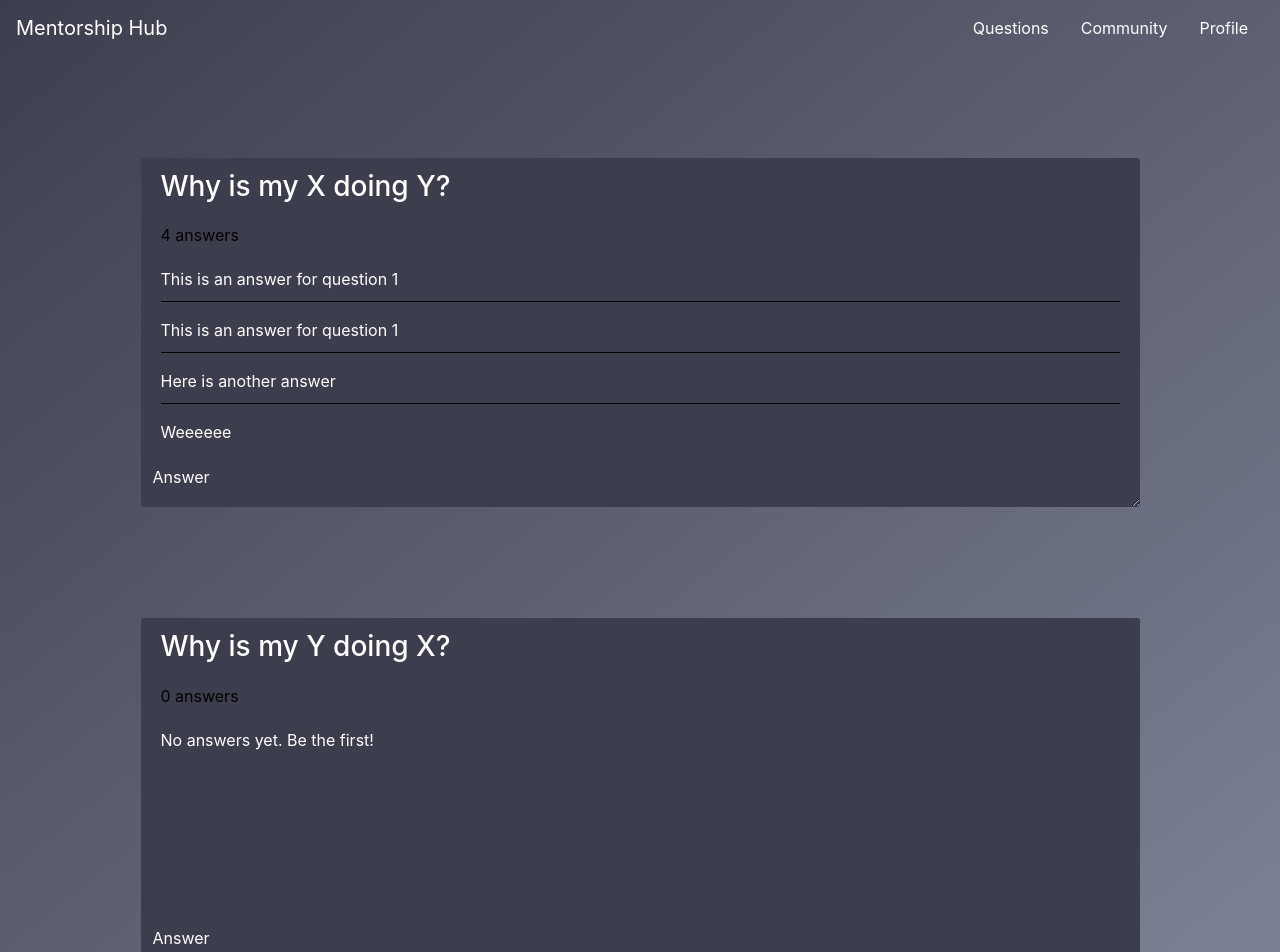
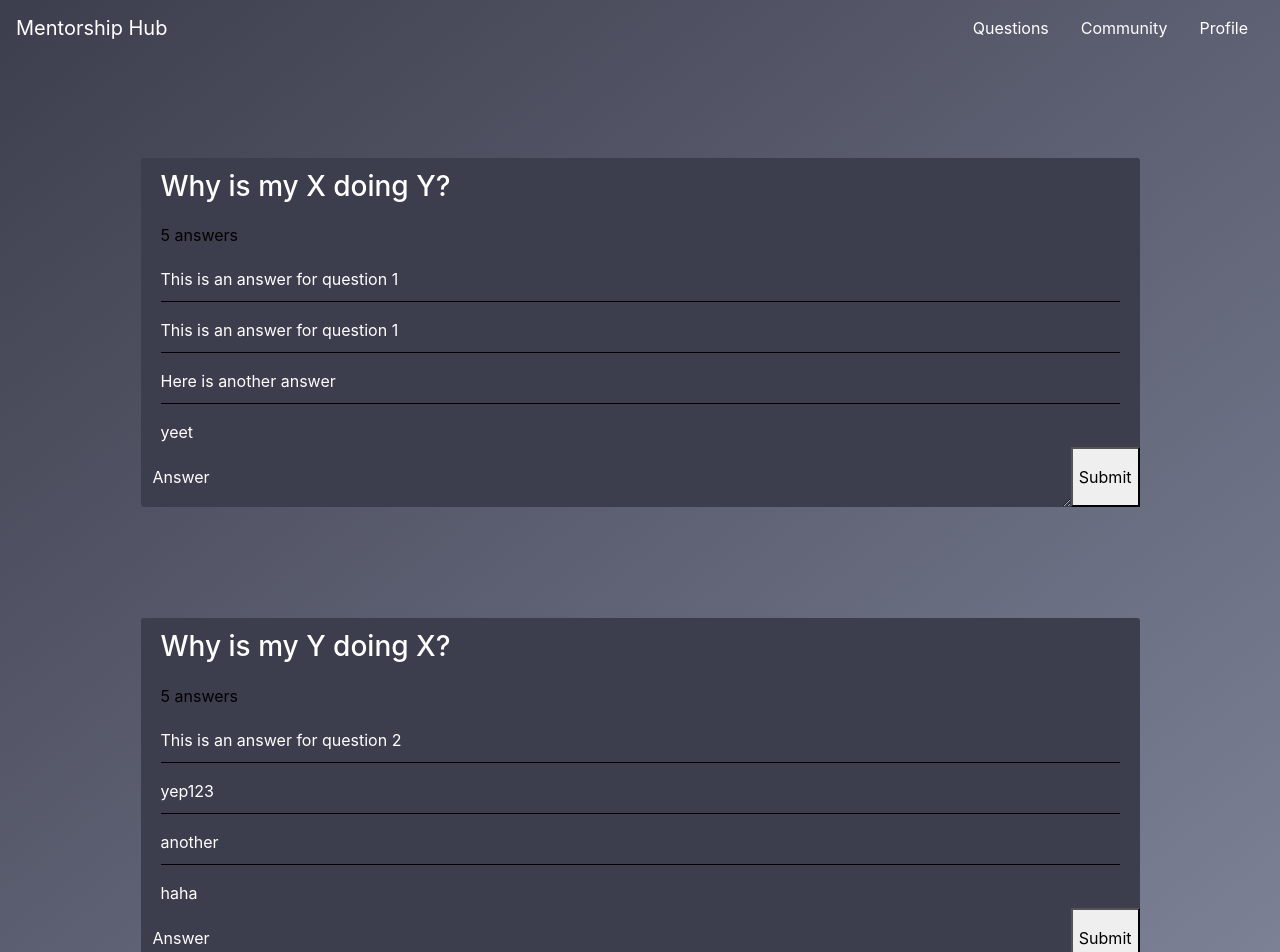
Before and after one commit to webbdm/Q-and-A-Hub, a React app: page / in a window 1280 px wide. Shown: the top 952 px of the page. Built offline with nearby package versions, Linux system fonts and the light colour scheme; data requests are answered from the project's data file.

Commit message:
Refresh answers after submission

```diff
--- a/db.json
+++ b/db.json
@@ -29,11 +29,46 @@
       "id": "C_KVBqg"
     },
     {
-      "text": "Weeeeee",
+      "text": "yeet",
       "created_at": "11:30am",
       "question_id": 1,
       "created_by": "3",
-      "id": "Fjbs9h_"
+      "id": "wuR1v1v"
+    },
+    {
+      "text": "weehoo",
+      "created_at": "11:30am",
+      "question_id": 1,
+      "created_by": "3",
+      "id": "EJd1Au6"
+    },
+    {
+      "text": "yep123",
+      "created_at": "11:30am",
+      "question_id": 2,
+      "created_by": "3",
+      "id": "Zied1sO"
+    },
+    {
+      "text": "another",
+      "created_at": "11:30am",
+      "question_id": 2,
+      "created_by": "3",
+      "id": "oJRPABl"
+    },
+    {
+      "text": "haha",
+      "created_at": "11:30am",
+      "question_id": 2,
+      "created_by": "3",
+      "id": "wObgpVt"
+    },
+    {
+      "text": "happy happy",
+      "created_at": "11:30am",
+      "question_id": 2,
+      "created_by": "3",
+      "id": "y5WYmYx"
     }
   ],
   "questions": [
--- a/src/components/question/Question.js
+++ b/src/components/question/Question.js
@@ -1,4 +1,4 @@
-import React, { Component, useState } from "react";
+import React, { Component, useState, useRef } from "react";
 
 import { questionsApi, answersApi } from "../../providers/api";
 
@@ -6,25 +6,24 @@ import "./Question.scss";
 
 const Answer = ({ text }) => <p className="answer">{text}</p>;
 
-const QuestionCard = ({ id, text, answers = [] }) => {
-	const [newAnswer, setNewAnswer] = useState("Type your answer");
+const QuestionCard = ({ id, text, answers = [], refreshAnswers }) => {
+	const [newAnswer, setNewAnswer] = useState('');
+	const inputRef = useRef(null);
 
 	const handleKeyPress = (e) => {
+		setNewAnswer(e.target.value);
+	};
 
-		setNewAnswer(e.target.value);
-
-		if (e.keyCode === 13 && e.shiftKey === false) {
-			e.preventDefault();
-			answersApi.post({
-				"text": newAnswer,
-				"created_at": "11:30am",
-				"question_id": id,
-				"created_by": "3"
-			});
-
-
+	const submitAnswer = () => {
+		const obj = {
+			"text": newAnswer,
+			"created_at": "11:30am",
+			"question_id": id,
+			"created_by": "3"
 		}
-
+		answersApi.post(obj);
+		inputRef.current.value = null;
+		refreshAnswers(obj);
 	};
 
 	return (<div className="question">
@@ -41,7 +40,8 @@ const QuestionCard = ({ id, text, answers = [] }) => {
 				<div className="input-group-prepend">
 					<span className="input-group-text">Answer</span>
 				</div>
-				<textarea onKeyUp={(e) => handleKeyPress(e)} className="form-control" aria-label="With textarea"></textarea>
+				<textarea ref={inputRef} onKeyUp={(e) => handleKeyPress(e)} className="form-control" aria-label="With textarea"></textarea>
+				<button onClick={() => submitAnswer()}>Submit</button>
 			</div>
 
 		</div>
@@ -67,7 +67,7 @@ class Question extends Component {
 
 				return Promise.all(qIds);
 			}).then((answers) => {
-				const ans = answers.map(a => a.data)[0];
+				const ans = answers.map(a => a.data).flat();
 				const qs = this.state.questions;
 				this.setState({ questions: qs.map(q => ({ ...q, answers: ans.filter(a => a.question_id === q.id) })) });
 			});
@@ -77,6 +77,14 @@ class Question extends Component {
 		this.getQuestions();
 	}
 
+	refreshAnswers = newAnswer => {
+		this.setState({
+			questions: this.state.questions.map(question => question.id === newAnswer.question_id ?
+				{ ...question, answers: [...question.answers, newAnswer] } : question)
+		})
+	};
+
+
 	render() {
 		return <div className="question-wrapper">
 			{this.state.questions.map(question => {
@@ -84,7 +92,9 @@ class Question extends Component {
 					key={question.id}
 					id={question.id}
 					answers={question.answers}
-					text={question.text} />
+					text={question.text}
+					refreshAnswers={this.refreshAnswers} />
+
 			})}
 		</div>
 	}
```
